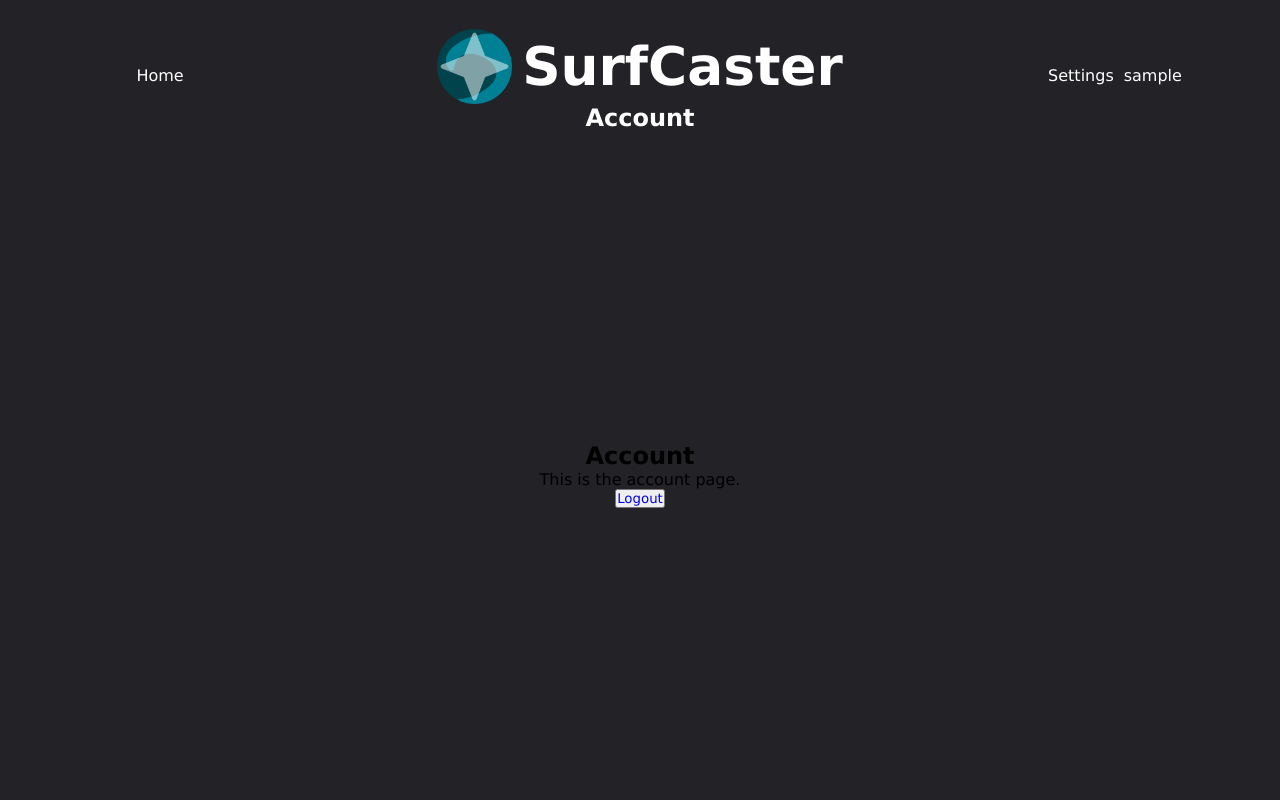
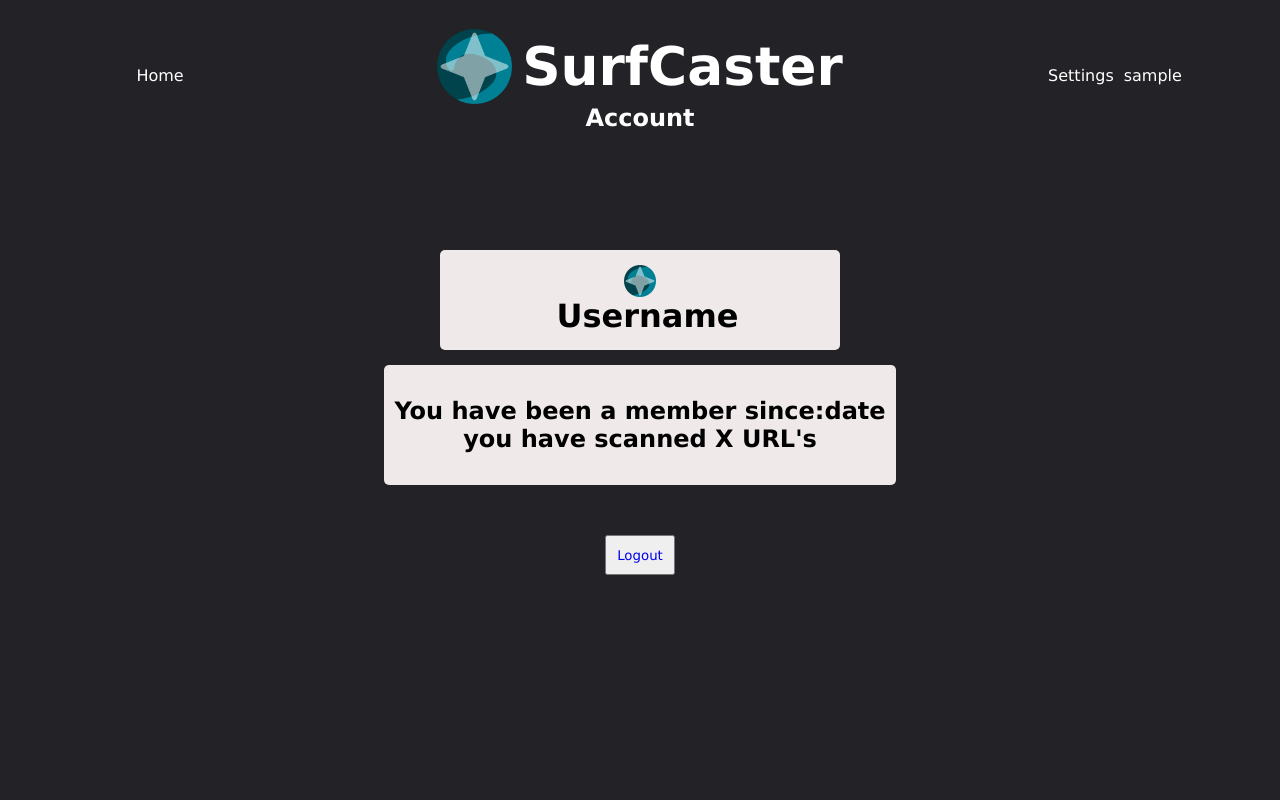
Before and after one commit to wrenstuff/SurfCaster, a Flask app: page /user/account in a window 1280 px wide. Run offline with Flask 3, Linux system fonts and the light colour scheme; the visitor is signed in with stand-in values (Sample User, id 1); style sheets or scripts are compiled from the project's sources.

Commit message:
UI tweaks
fixing and adding some UI

```diff
--- /dev/null
+++ b/SurfCaster/static/styles/_account.scss
@@ -0,0 +1,41 @@
+@use 'color';
+.account-wrapper{
+    display: flex;
+    flex-direction: column;
+    align-items: center;
+    justify-content: center;
+
+    .profile-background{
+        display: flex;
+        flex-direction: column;
+        align-items: center;
+        justify-content: center;
+        border: 0px;
+        margin-top: 100px;
+        width: 400px;
+        height: 100px;
+        text-indent: 15px;
+        border-radius: 5px;
+        background-color: color.$backgroundbox;
+    }
+    .content-background{
+        display: flex;
+        flex-direction: column;
+        align-items: center;
+        justify-content: center;
+        border: 0px;
+        margin-top: 15px;
+        width: auto;
+        height: 100px;
+        padding: 10px;
+        border-radius: 5px;
+        background-color: color.$backgroundbox;
+    }
+    .logout-button{
+        margin-top: 50px;
+        width: 70px;
+        height: 40px;
+    }
+
+
+}
--- a/SurfCaster/static/styles/_color.scss
+++ b/SurfCaster/static/styles/_color.scss
@@ -9,4 +9,5 @@ $primary-text: #fec358;
 $secondary-text: #000000;
 $tertiary-text: #ffffff;
 
-$backgroundbox: #f0e9e9
+$backgroundbox: #f0e9e9;
+$backgroundbox2: #33353b;
--- a/SurfCaster/static/styles/_scan.scss
+++ b/SurfCaster/static/styles/_scan.scss
@@ -1,19 +1,34 @@
-.scan-wrapper{
+@use 'color';
+.scan-content{
+    display: flex;
+    flex-direction: column;
+    align-items: center;
+    justify-content: center;
+
+    .scan-wrapper
+    {
     display: flex;
     flex-direction: column;
     align-items: center;
     justify-content: center;
     margin-bottom: 70px;
+    margin-top: 150px;
     width: 500px;
     border-radius: 10px;
-    #scan{
+    }
+    .scan{
         border: 0px;
         margin-top: 15px;
         width: 400px;
         height: 50px;
         text-indent: 15px;
         border-radius: 5px 0px 0px 5px;
+        background-color: color.$backgroundbox2;
     }
+    .scan::placeholder{
+        color: color.$primary-color;
+}
+
 
     #scanner-title{
         margin-top: 10px;
@@ -24,14 +39,16 @@
         margin-left: -6px;
         border: 0px;
         border-radius: 0px 5px 5px 0px;
+        background-color: color.$backgroundbox2;
+        color: color.$primary-color;
     }
-
-}
 .scan-res-wrapper{
-    margin-top: 30px;
-        background-color: rgb(226, 226, 226);
+        margin-top: 30px;
+        background-color: color.$backgroundbox2;
         width: 430px;
         height: 300px;
         text-align: center;
         border-radius: 5px;
     }
+
+}
--- a/SurfCaster/static/styles/main.scss
+++ b/SurfCaster/static/styles/main.scss
@@ -4,4 +4,5 @@
 @use "auth";
 @use "settings";
 @use "user_man";
-@use "scan"
+@use "scan";
+@use "account";
--- a/SurfCaster/templates/account.html
+++ b/SurfCaster/templates/account.html
@@ -14,15 +14,23 @@
 
     {% include 'header.html' %}
 
-    <div class="content">
-        <!-- temp content for the account page -->
-        <h2>Account</h2>
-        <p>This is the account page.</p>
+    <div class="account-wrapper">
+        <div class="profile-background">
+            <!-- temp content for the account page -->
+            <img src="{{ url_for('static', filename='images/SurfCaster_Logo_32.png') }}" alt="SurfCaster Logo">
+            <h1>Username</h1>
 
-        <button><a href="{{ url_for('auth_routes.logout') }}">Logout</a></button>
 
+        </div>
+        <div class="content-background">
+            <h2>You have been a member since:date</h2>
+            <h2> you have scanned X URL's</h2>
+
+
+
+        </div>
+        <button class="logout-button"><a href="{{ url_for('auth_routes.logout') }}">Logout</a></button>
     </div>
-
 </body>
 
 </html>
```
Also changed, not shown: SurfCaster/templates/scan.html (+6 -6 lines).
